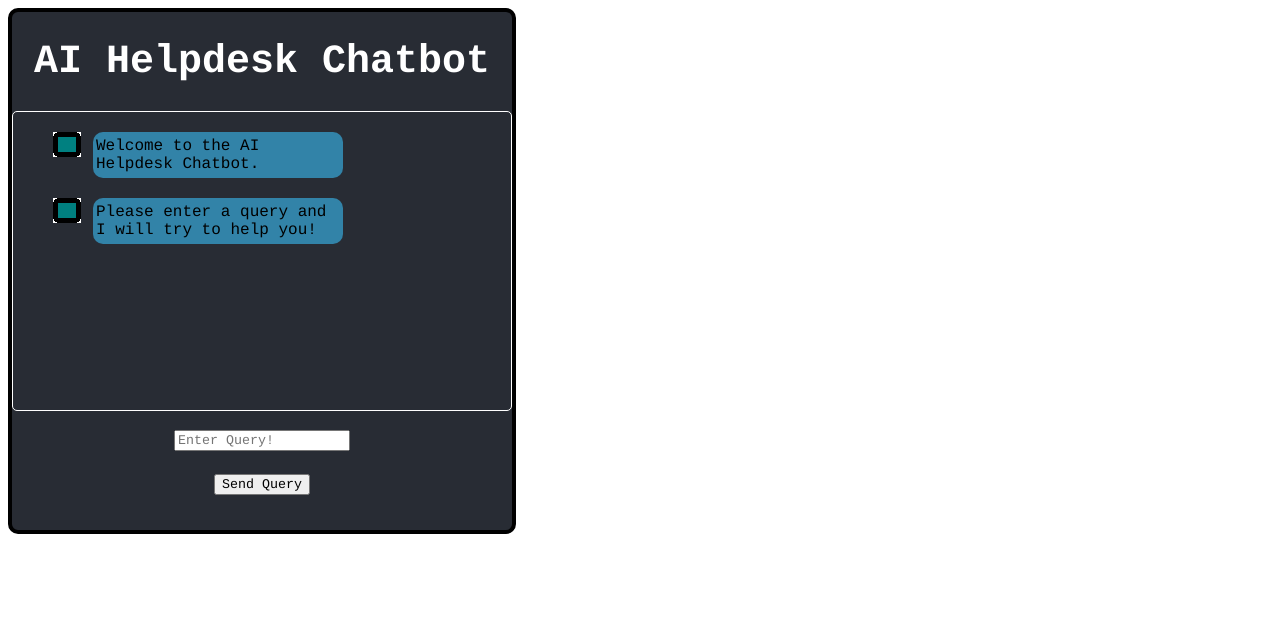
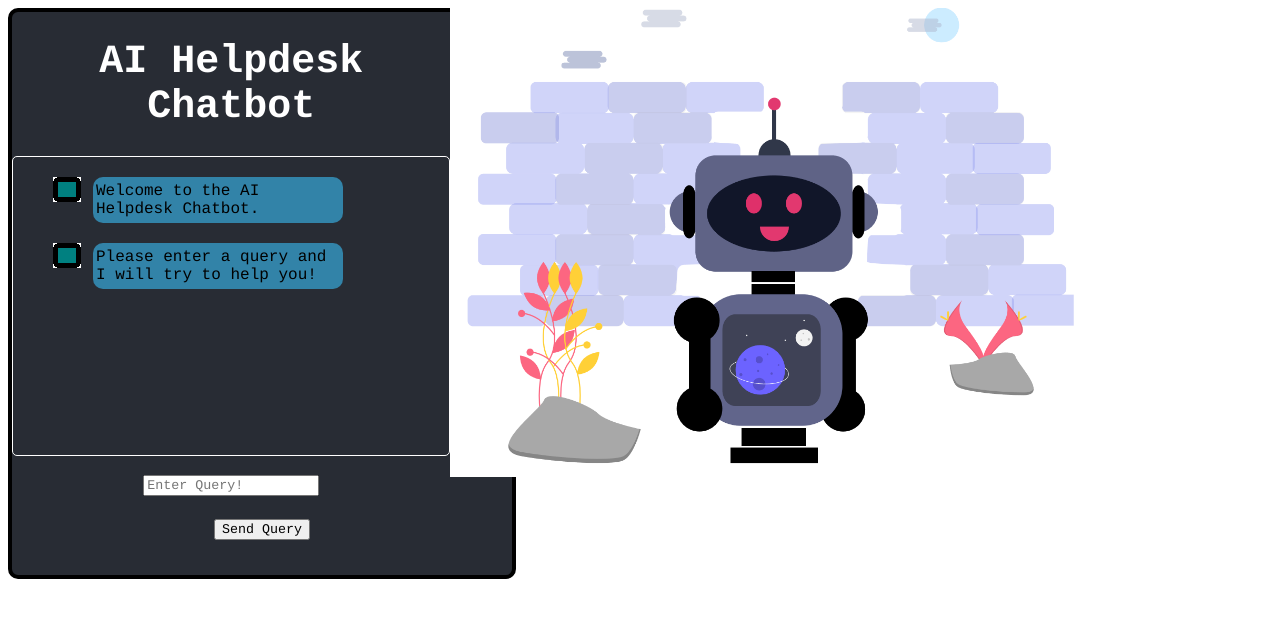
Before and after one commit to RobSnz/AI-Chatbot, a React (Create React App) app: page / in a window 1280 px wide. Shown: the top 618 px of the page. Built offline with nearby package versions, Linux system fonts and the light colour scheme; what api-ai-javascript would draw is missing.

Commit message:
Added avatar background to page, changed styles, changed variable names, changed formatting

```diff
--- a/src/App.js
+++ b/src/App.js
@@ -3,24 +3,31 @@ import {connect} from 'react-redux';
 import {sendMessage} from './chat';
 import chatHead from './chatbot.png';
 import userHead from './user.png';
+import chatbotMain from './bigChatbot.png'
 
 const fontType = 'courier';
 
-const mainStyle = {
+const backgroundStyle = { // Style to position avatar
+  width: '50%',
+  float: 'right',
+  paddingRight: '15%'
+};
+
+const chatWindowStyle = { // Style to position main chat window
   backgroundColor: '#282c34',
   width: '500px',
   border: '4px solid black',
-  borderRadius: '10px'
+  borderRadius: '10px',
 };
 
-const headerStyle = {
+const headerStyle = { // Style for "AI Helpdesk Chatbot" header
   color: 'white',
   textAlign: 'center',
   fontSize: '40px',
   fontFamily: fontType
 };
 
-const textStyle = {
+const inputBoxStyle = { // Style to change text box style
   color: 'white',
   textAlign: 'center',
   paddingBottom: '15px',
@@ -28,7 +35,7 @@ const textStyle = {
   fontFamily: fontType
 };
 
-const queryStyle = {
+const queryBoxStyle = { // Style for query box
   color: 'white',
   backgroundColor: '#282c34',
   boxSizing: 'border-box',
@@ -42,7 +49,7 @@ const queryStyle = {
   fontFamily: fontType
 };
 
-var chatbot = {
+var chatbotStyle = { // Style for chatbot messages
   color: 'black',
   backgroundColor: '#3283a8',
   width: '250px',
@@ -58,7 +65,7 @@ var chatbot = {
   boxSizing: 'border-box',
 };
 
-var user = {
+var userStyle = { // style for user messages
   position: 'relative',
   color: 'black',
   backgroundColor: '#a83832',
@@ -75,11 +82,11 @@ var user = {
   boxSizing: 'border-box',
 };
 
-const chatImg = {
+const chatImgStyle = { // style for chatbot image
   float: 'left',
 }
 
-const userImg = {
+const userImgStyle = { // style for user image
   float: 'right',
   paddingRight: '40px'
 }
@@ -88,7 +95,7 @@ class App extends React.Component {
   constructor(props) {
     super(props);
 
-    this.state = {query: ''};
+    this.state = { query: '' };
 
     this.handleSubmit = this.handleSubmit.bind(this);
     this.handleChange = this.handleChange.bind(this);
@@ -104,22 +111,22 @@ class App extends React.Component {
   // reset query to be blank
   handleSubmit(event) {
     event.preventDefault();
-    const {query} = this.state;
-    const {sendMessage} = this.props;
+    const { query } = this.state;
+    const { sendMessage } = this.props;
 
     if(query.trim() === "") {
       alert("Query but not be blank!");
       return;
     } else {
       sendMessage(query);
-      this.setState({query: ""});
+      this.setState({ query: "" });
     }
   }
 
   // Method which is called anytime a character is added into the query box
   // which updates the current query state to be sent to the chatbot
   handleChange(event) {
-    this.setState({query: event.target.value});
+    this.setState({ query: event.target.value });
   }
 
   // Method which updates the box with messages to show the most recent message at the
@@ -130,26 +137,30 @@ class App extends React.Component {
   }
 
   render() {
-    const {messages} = this.props;
+    const { messages } = this.props;
 
     return (
-      <div style={mainStyle}>
-        <h1 style={headerStyle}>AI Helpdesk Chatbot</h1>
+      <div>
+        <img src={ chatbotMain } alt='chatbotMain' style={ backgroundStyle }></img>
 
-        <ul style={queryStyle} id="messageBox">
+        <div style={ chatWindowStyle }>
+          <h1 style={ headerStyle }>AI Helpdesk Chatbot</h1>
+
+          <ul style={ queryBoxStyle } id="messageBox">
               {messages.map(entry => {
                 if(entry.sender === "user") {
-                return <div><img src={userHead} alt='user' style={userImg}></img><li style={user}>{entry.text}</li></div>;
+                  return <div><img src={ userHead } alt='user' style={ userImgStyle }></img><li style={ userStyle }>{ entry.text }</li></div>;
                 } else {
-                return <div><img src={chatHead} alt='chatbot' style={chatImg}></img><li style={chatbot}>{entry.text}</li></div>;
+                  return <div><img src={ chatHead } alt='chatbot' style={ chatImgStyle }></img><li style={ chatbotStyle }>{ entry.text }</li></div>;
                 }
               })}
           </ul>
 
-        <form onSubmit={this.handleSubmit} style={textStyle}>
-          <input type='text' placeholder='Enter Query!' onChange={this.handleChange} value={this.state.query} style={{fontFamily: fontType}}/>
-          <p><button style={{fontFamily: fontType}}>Send Query</button></p>
+          <form onSubmit={ this.handleSubmit } style={ inputBoxStyle }>
+            <input type='text' placeholder='Enter Query!' onChange={ this.handleChange } value={ this.state.query } style={ { fontFamily: fontType } }/>
+            <p><button style={ { fontFamily: fontType } }>Send Query</button></p>
           </form>
+        </div>
       </div>
     )
   }
```
Also changed, not shown: src/bigChatbot.png (added). Lines whose indentation alone changed are shown as unchanged.
